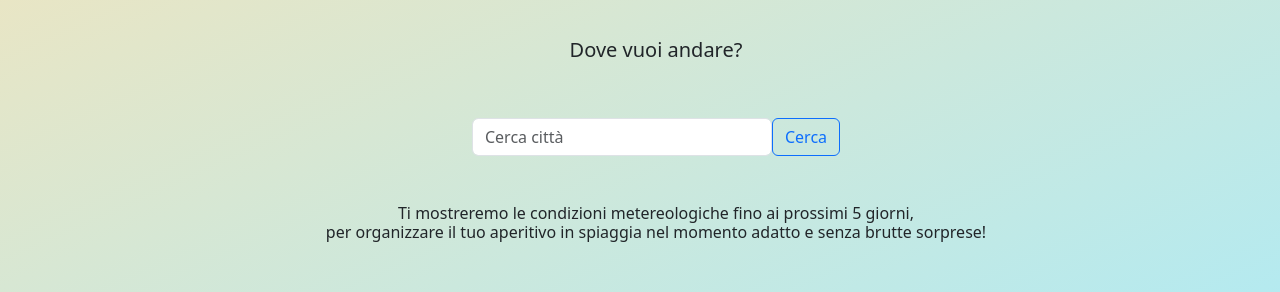
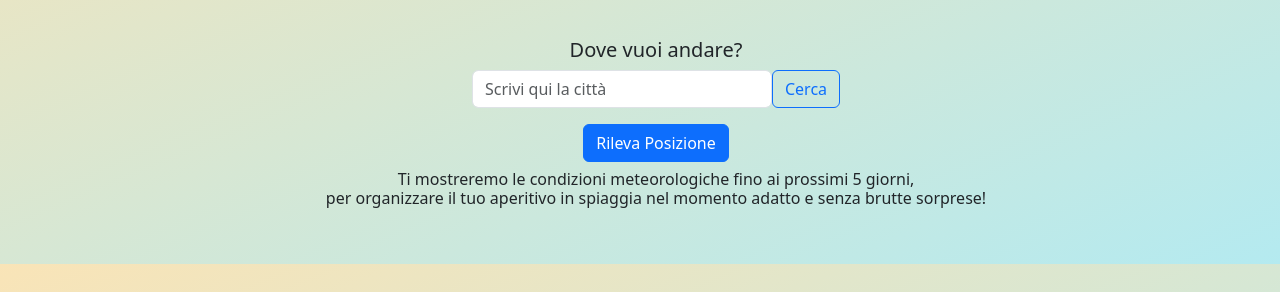
Before and after one commit to MichelaVivacqua/9.2.24_app, a React (Create React App) app: page / in a window 1280 px wide. Shown: the part 276-568 px from the top of the page. Built offline with nearby package versions, Linux system fonts and the light colour scheme.

Commit message:
position button

```diff
--- a/src/components/MeteConsigliate.jsx
+++ b/src/components/MeteConsigliate.jsx
@@ -25,7 +25,7 @@ const MeteConsigliate = () => {
           <h5 className="text-center">
             L'anno scorso, in questa giornata, le mete che hanno registrato le
             temperature più alte sono state: <br />
-            Catania, Lipari e Roma
+            Catania, Lipari e Licata
           </h5>
           <h6 className="text-center m-4">
             Ti mostriamo qui il meteo attuale delle nostre mete consigliate:
@@ -40,7 +40,7 @@ const MeteConsigliate = () => {
           <WeatherForCity city="Lipari" />
         </Col>
         <Col>
-          <WeatherForCity city="Roma" />
+          <WeatherForCity city="Licata" />
         </Col>
       </Row>
     </Container>
--- a/src/components/WeatherApp.jsx
+++ b/src/components/WeatherApp.jsx
@@ -1,4 +1,4 @@
-import { useState } from "react";
+import React, { useState } from "react";
 import Container from "react-bootstrap/Container";
 import Row from "react-bootstrap/Row";
 import Col from "react-bootstrap/Col";
@@ -12,9 +12,43 @@ const WeatherApp = (props) => {
   const [weatherData, setWeatherData] = useState(null);
   const [forecastData, setForecastData] = useState(null);
   const [error, setError] = useState(null);
+  const [fetchingLocation, setFetchingLocation] = useState(false);
 
   const handleInputChange = (event) => {
     setCity(event.target.value);
+  };
+
+  const handleLocationButtonClick = () => {
+    setFetchingLocation(true);
+    navigator.geolocation.getCurrentPosition(
+      async (position) => {
+        try {
+          const weatherResponse = await FetchWeatherData(
+            null,
+            position.coords.latitude,
+            position.coords.longitude
+          );
+          setWeatherData(weatherResponse);
+          setError(null);
+
+          const forecastResponse = await FetchForecastData(
+            null,
+            position.coords.latitude,
+            position.coords.longitude
+          );
+          setForecastData(forecastResponse);
+        } catch (error) {
+          console.error("Error fetching data:", error);
+          setError("Errore durante il recupero dei dati. Riprova più tardi.");
+        }
+        setFetchingLocation(false);
+      },
+      (error) => {
+        console.error("Error getting user location:", error);
+        setError("Impossibile rilevare la tua posizione.");
+        setFetchingLocation(false);
+      }
+    );
   };
 
   const handleSubmit = async (event) => {
@@ -31,8 +65,8 @@ const WeatherApp = (props) => {
       const forecastResponse = await FetchForecastData(city);
       setForecastData(forecastResponse);
     } catch (error) {
-      console.error("Errore durante la ricerca della città:", error);
-      setError("Errore durante la ricerca della città. Riprova più tardi.");
+      console.error("Error fetching data:", error);
+      setError("Errore durante il recupero dei dati. Riprova più tardi.");
     }
     setCity("");
   };
@@ -47,7 +81,7 @@ const WeatherApp = (props) => {
           <h1>SempreAlSole.com</h1>
           <h3>Se la giornata ti vuoi godere, il meteo devi prevedere!</h3>
           <Link to="./MeteConsigliate">
-            <i class="bi bi-star-fill"></i>METE CONSIGLIATE
+            <i className="bi bi-star-fill"></i>METE CONSIGLIATE
           </Link>
           <img
             src="https://img.freepik.com/premium-vector/hello-summer-with-beach-cute-sun_123553-408.jpg"
@@ -61,10 +95,10 @@ const WeatherApp = (props) => {
           className="d-flex flex-column justify-content-center align-items-center m-3"
         >
           <h5>Dove vuoi andare? </h5>
-          <Form onSubmit={handleSubmit} className="m-5 d-flex">
+          <Form onSubmit={handleSubmit} className="mb-2 d-flex">
             <FormControl
               type="text"
-              placeholder="Cerca città"
+              placeholder="Scrivi qui la città"
               className="mr-sm-2"
               value={city}
               onChange={handleInputChange}
@@ -74,8 +108,16 @@ const WeatherApp = (props) => {
               Cerca
             </Button>
           </Form>
+          <Button
+            className="m-2"
+            variant="primary"
+            disabled={fetchingLocation}
+            onClick={handleLocationButtonClick}
+          >
+            {fetchingLocation ? "Rilevando posizione..." : "Rileva Posizione"}
+          </Button>
           <h6 className="text-center">
-            Ti mostreremo le condizioni metereologiche fino ai prossimi 5
+            Ti mostreremo le condizioni meteorologiche fino ai prossimi 5
             giorni,
             <br /> per organizzare il tuo aperitivo in spiaggia nel momento
             adatto e senza brutte sorprese!
```
